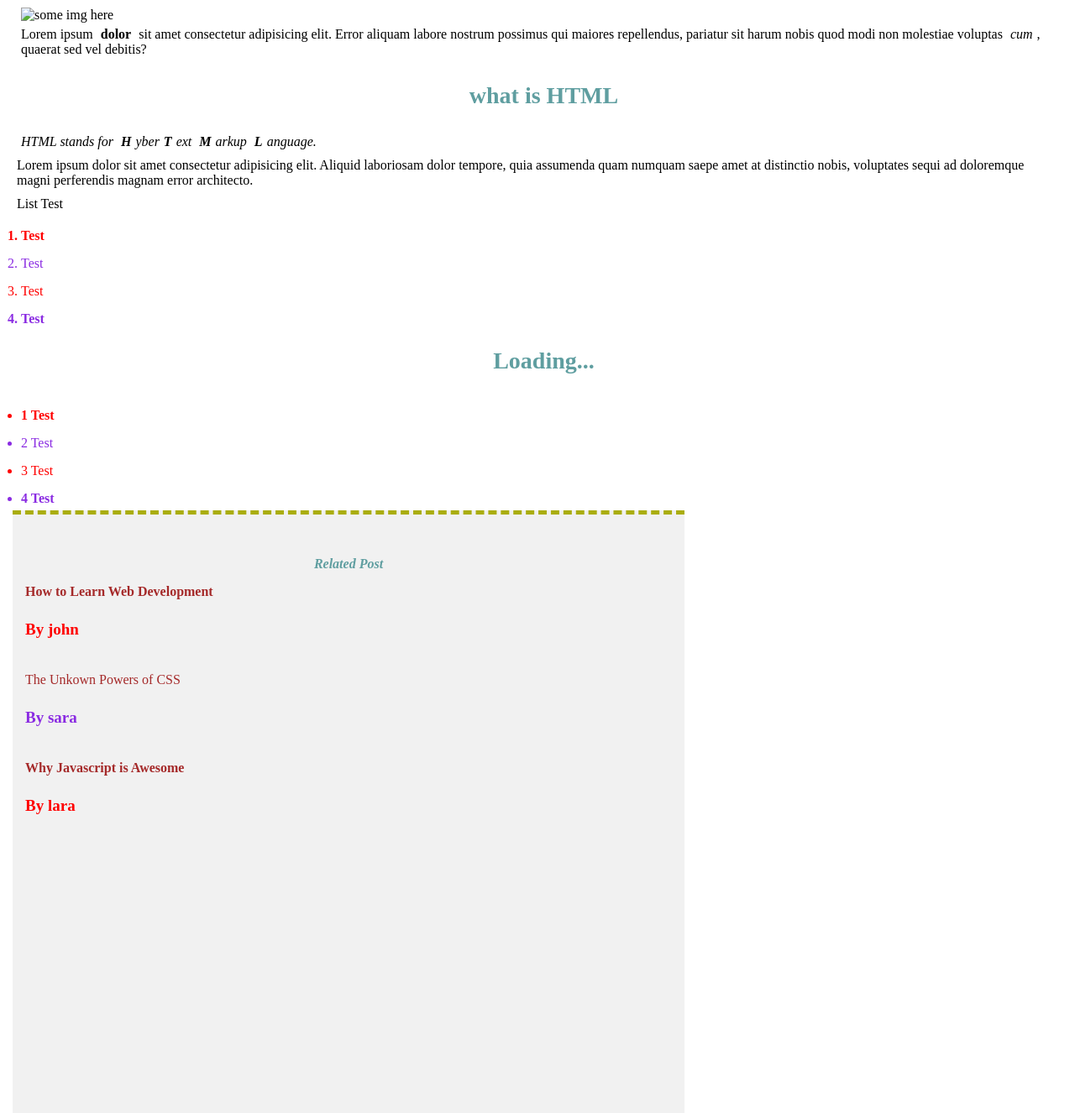
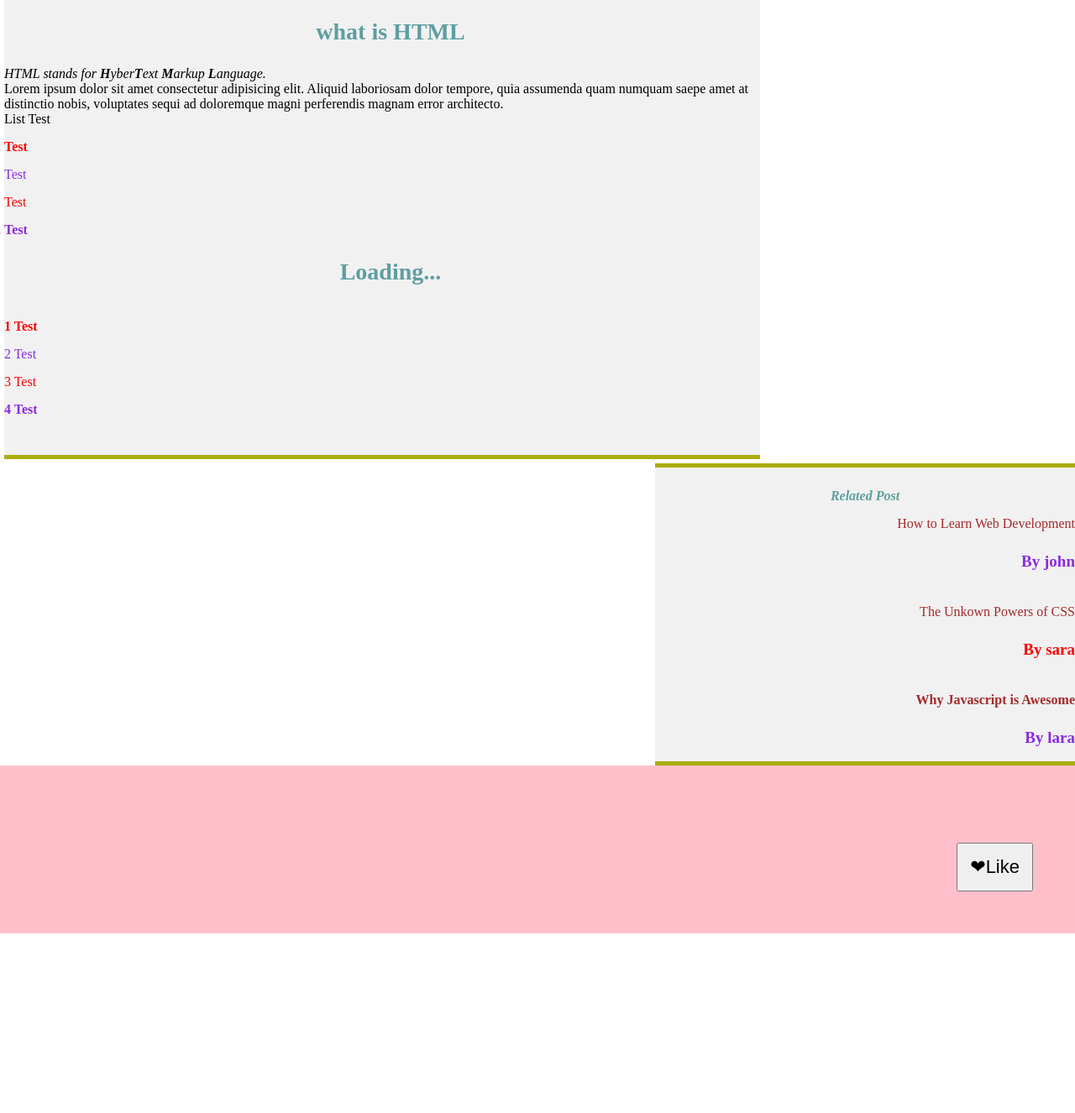
Before and after one commit to Barbodnasimi/html-css-exercise, a plain HTML site: page HTML/index.html in a window 1280 px wide. Shown: the part 227-1553 px from the top of the page at 84% size. After the commit the page ends 1339 px from the top, so only its background shows below. Drawn offline with Linux system fonts and the light colour scheme.

Commit message:
style: add float and change color

```diff
--- a/CSS/indexStyle.css
+++ b/CSS/indexStyle.css
@@ -1,5 +1,5 @@
 *{
-    margin:0 5px;
+    margin:0 ;
     padding: 0;
 }
 
@@ -13,9 +13,6 @@ h1::first-letter{
     padding-right: 20px;
 }
 
-/* p::first-line{
-    color: blue;
-} */
 
 body{
     position: relative;
@@ -26,6 +23,7 @@ body{
     font-size: 20px;
 }
 h2{
+    color: cadetblue;
     font-size: 38px;
     margin-bottom: 25px;
 }
@@ -45,10 +43,18 @@ h4{
 }
 
 .related{
+    text-align: right;
     list-style: none;
+    background-color: #f1f1f1;
+    border-top:5px solid #aaad10;
+    border-bottom:5px solid #aaad10;
+    padding: 25px 0;
+    margin-top: 5px;
+    height: 300px;
+    width: 500px;
 }
 
-h1,h2,h3,h4{
+h1,h3,h4{
     color: cadetblue;
     text-align: center;
 }
@@ -58,24 +64,14 @@ h1,h2,h3,h4{
     background-color: #f1f1f1;
     padding: 20px 40px;
     margin-bottom: 25px;
-    margin-top: 5px;
-}
-
-aside{
-    background-color: #f1f1f1;
-    border-top:5px dashed #aaad10;
-    border-bottom:5px dashed #aaad10;
-    padding: 50px 0;
-    margin-top: 5px;
-    height: 700px;
-    width: 800px;
+    border-top:5px solid #aaad10;
 }
 
 .main-footer{
     background-color: pink;
     color: blue;
     font-weight: bold;
-    font-size: 40px;
+    font-size: 30px;
     text-align: center;
 }
 
@@ -122,16 +118,23 @@ a:active{
     padding: 15px 0;
 }
 
-#author{
- padding: 15px 0;
+article{
+    width: 900px;
+    float: left;
+    height: 650px;
+    background-color: #f1f1f1;
+    margin-left: 5px;
+    border-top:5px solid #aaad10;
+    border-bottom:5px solid #aaad10;
 }
 
-p{
-    padding: 5px 0;
-}
+aside{
+    float: right;
+ }
 
 footer{
-    margin-bottom: 5px;
+    clear: both;
+    height: 200px;
 }
 
 .btn{
@@ -143,3 +146,12 @@ footer{
     bottom: 50px;
     right: 50px;
 }
+
+/* FLOATS */
+
+
+#author{
+    float: right;
+    padding-bottom: 102px;
+    padding-right: 30px;
+   }
--- a/HTML/index.html
+++ b/HTML/index.html
@@ -19,7 +19,6 @@
     <article>
         <header>
     <h2>The basic language of the web</h2>
-    <img  alt="some img here" >
     <p>
         Lorem ipsum <strong>dolor</strong> sit amet consectetur adipisicing elit. Error aliquam labore
      nostrum possimus qui maiores repellendus, pariatur sit harum nobis quod modi non molestiae
@@ -57,9 +56,10 @@
 </article>
 
 <aside>
-    <h4>Related Post</h4>
+
 
     <ul class="related">
+        <h4>Related Post</h4>
         <li>
             <a target="_blank" href="https://www.turingcollege.com/web-development?utm_source=google&utm_medium=cpc&utm_term=learn%20to%20be%20a%20web%20developer&utm_campaign=Search+General+PL+NL+RO+PT+ESP&gad_source=1&gclid=Cj0KCQiArrCvBhCNARIsAOkAGcXk2_K4GrU3KD4Ooc2v1HhxJ96fR640HwbSJGBccA2BNnyL9MWT2aEaAnr6EALw_wcB">
                 How to Learn Web Development</a>
@@ -84,8 +84,6 @@
     </ul>
 </aside>
 <button class="btn">❤Like</button>
-<footer class="main-footer">
-    footer
-</footer>
+<footer class="main-footer"></footer>
 </body>
 </html>
```
